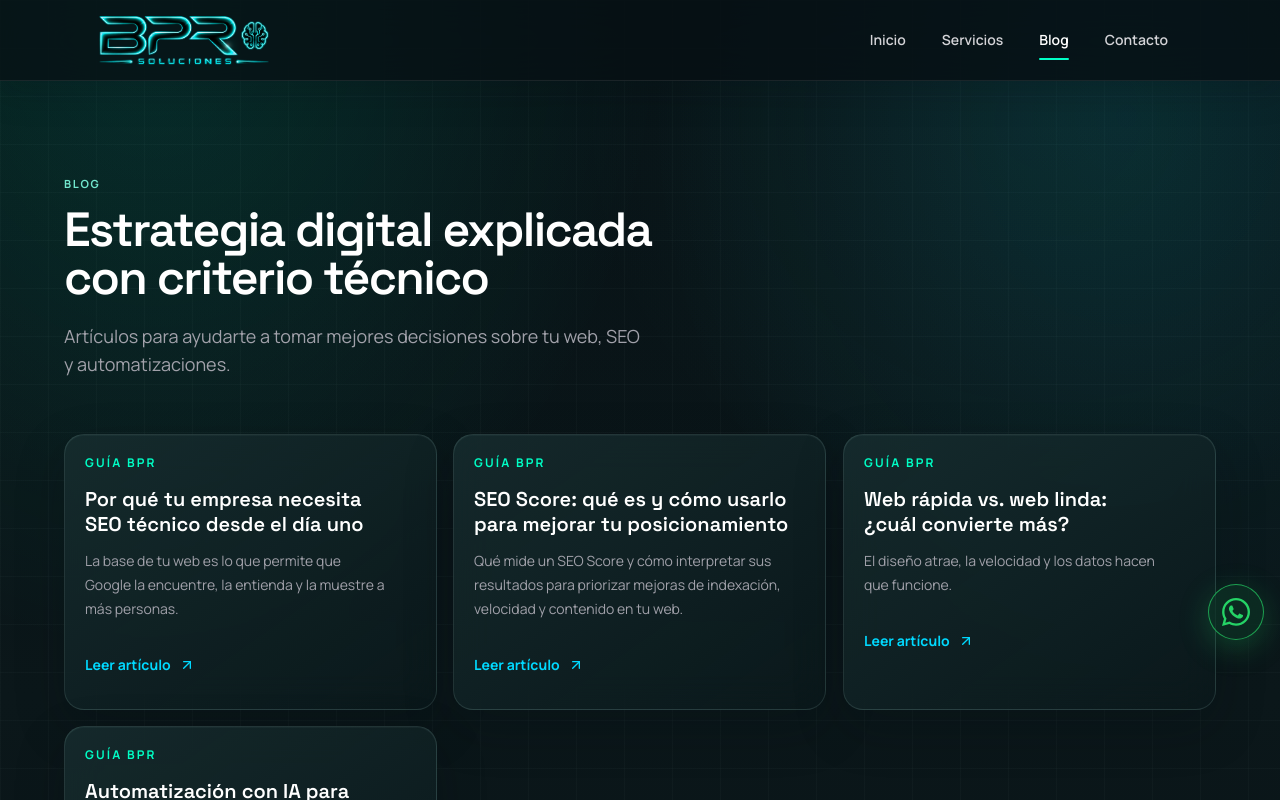
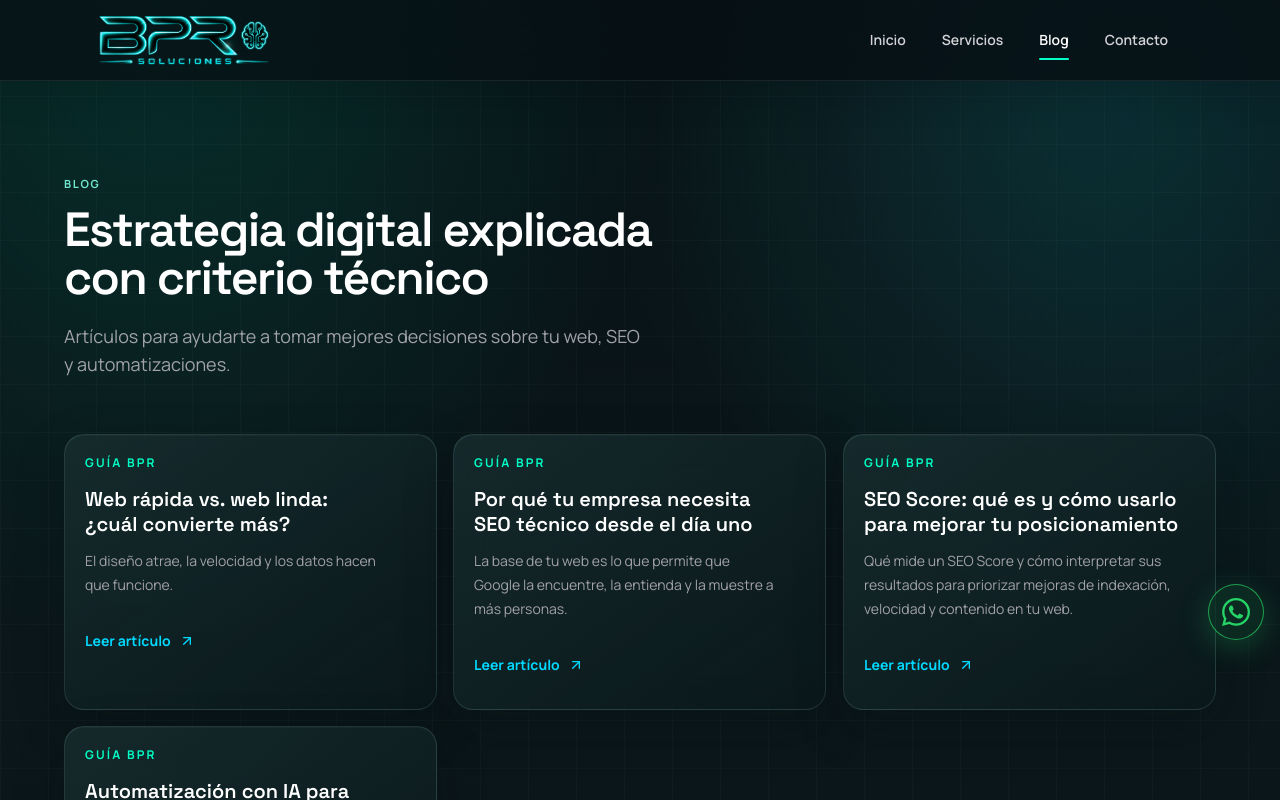
Before and after one commit to pablox85/BPRsoluciones, a Next.js app: page /blog in a window 1280 px wide. Shown: the top 800 px of the page. Built offline with nearby package versions, Linux system fonts and the light colour scheme; no server answers.

Commit message:
update slug

```diff
--- a/src/app/blog/[slug]/page.tsx
+++ b/src/app/blog/[slug]/page.tsx
@@ -15,6 +15,11 @@ const articleMetadata: Record<
   (typeof blogArticles)[number]["slug"],
   { title: string; description: string }
 > = {
+    "web-rapida-vs-web-linda": {
+    title: "Web rápida o web linda: ¿qué convierte más?",
+    description:
+      "Descubrí cómo combinar diseño, velocidad y una navegación clara para mejorar la experiencia móvil y convertir más visitas en consultas para tu empresa.",
+  },
   "seo-tecnico-desde-el-dia-uno": {
     title: "SEO técnico desde el primer día",
     description:
@@ -24,11 +29,6 @@ const articleMetadata: Record<
     title: "SEO Score: qué es y cómo aprovecharlo",
     description:
       "Conocé qué mide un SEO Score, cómo interpretar sus resultados y cómo priorizar mejoras técnicas para que tu web sea más fácil de encontrar y usar.",
-  },
-  "web-rapida-vs-web-linda": {
-    title: "Web rápida o web linda: ¿qué convierte más?",
-    description:
-      "Descubrí cómo combinar diseño, velocidad y una navegación clara para mejorar la experiencia móvil y convertir más visitas en consultas para tu empresa.",
   },
   "automatizacion-ia-pymes-primeros-pasos": {
     title: "Automatización con IA para pymes: cómo empezar",
--- a/src/config/site.ts
+++ b/src/config/site.ts
@@ -184,6 +184,13 @@ export const processSteps = [
 
 export const blogPosts = [
   {
+    slug: "web-rapida-vs-web-linda",
+    title: "Web rápida vs. web linda: ¿cuál convierte más?",
+    category: "Performance y conversión",
+    excerpt:
+      "El diseño atrae, la velocidad y los datos hacen que funcione.",
+  },
+  {
     slug: "seo-tecnico-desde-el-dia-uno",
     title: "Por qué tu empresa necesita SEO técnico desde el día uno",
     category: "SEO técnico",
@@ -196,13 +203,6 @@ export const blogPosts = [
     category: "SEO y posicionamiento",
     excerpt:
       "Qué mide un SEO Score y cómo interpretar sus resultados para priorizar mejoras de indexación, velocidad y contenido en tu web.",
-  },
-  {
-    slug: "web-rapida-vs-web-linda",
-    title: "Web rápida vs. web linda: ¿cuál convierte más?",
-    category: "Performance y conversión",
-    excerpt:
-      "El diseño atrae, la velocidad y los datos hacen que funcione.",
   },
   {
     slug: "automatizacion-ia-pymes-primeros-pasos",
```
